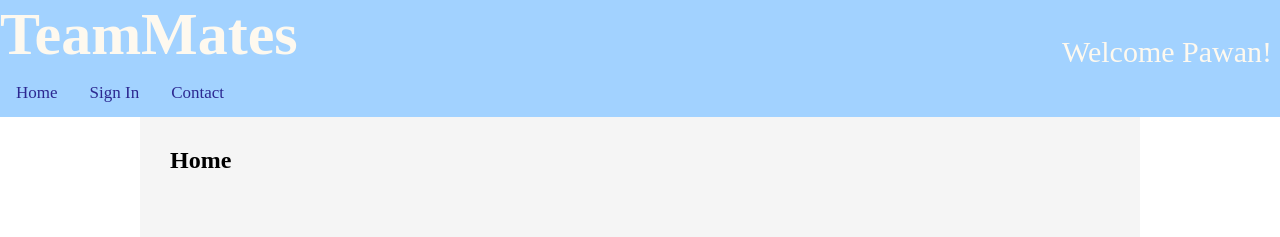
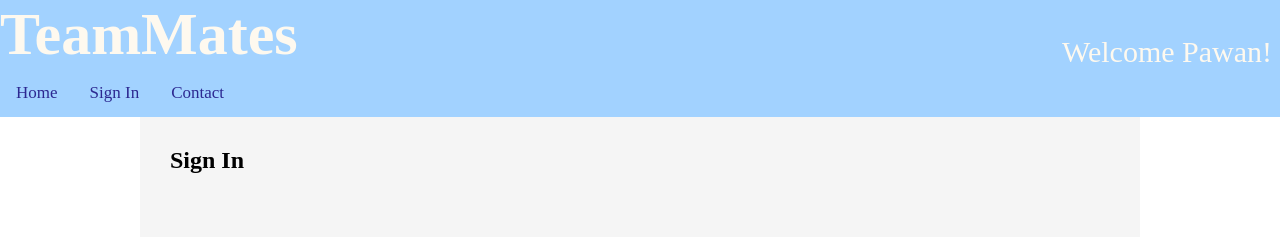
Before and after one commit to pawandeepkk/TeamMates, a React (Create React App) app in the folder teammates/: page /signin in a window 1280 px wide. Shown: the top 237 px of the page. Built offline with nearby package versions, Linux system fonts and the light colour scheme.

Commit message:
Added switch, route and router to different pages

```diff
--- a/teammates/package.json
+++ b/teammates/package.json
@@ -8,6 +8,7 @@
     "@testing-library/user-event": "^12.8.3",
     "react": "^17.0.2",
     "react-dom": "^17.0.2",
+    "react-router-dom": "^5.3.0",
     "react-scripts": "4.0.3",
     "web-vitals": "^1.1.2"
   },
--- a/teammates/src/App.js
+++ b/teammates/src/App.js
@@ -1,3 +1,4 @@
+import { Switch, Route } from 'react-router-dom';
 import Layout from './components/layout/Layout';
 import Home from './components/pages/Home';
 import SignIn from './components/pages/Signin';
@@ -7,7 +8,21 @@ import Contact from './components/pages/Contact';
 function App() {
   return (
     <Layout>
-      <Home />
+      <Switch>
+
+        <Route path='/' exact>
+          <Home />
+        </Route>
+
+        <Route path='/signin'>
+          <SignIn />
+        </Route>
+
+        <Route path='/contact'>
+          <Contact />
+        </Route>
+
+      </Switch>
     </Layout>
   );
 }
--- a/teammates/src/index.js
+++ b/teammates/src/index.js
@@ -1,11 +1,14 @@
 import React from 'react';
 import ReactDOM from 'react-dom';
+import { BrowserRouter } from 'react-router-dom';
 import App from './App';
 import './index.css';
 
 ReactDOM.render(
 
-    <App />,
+    <BrowserRouter>
+      <App />
+    </BrowserRouter>,
 
   document.getElementById('root')
 );
```
Also changed, not shown: 1 other file (tests, documents, lock files or other folders).
